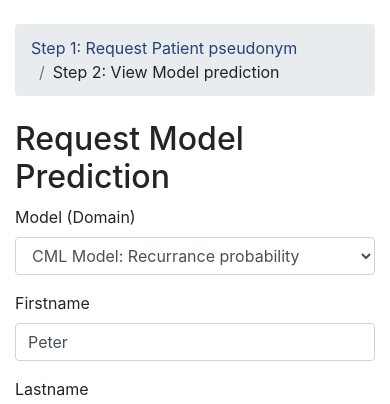
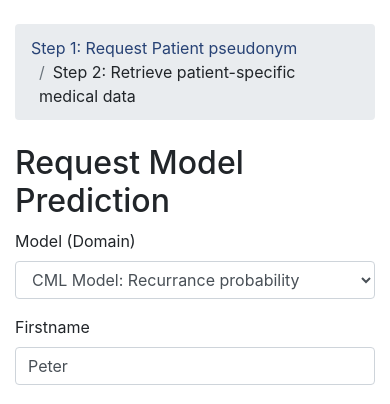
Before and after one commit to hoffmka/predictdemo, a Django app: page /patients/search in a window 390 px wide. Shown: the part 56-460 px from the top of the page. Run offline with Django 3.2, Linux system fonts and the light colour scheme; the visitor is signed in with stand-in values (Sample User, id 1); parts of the project's set-up code (start-up, migrations or seed data) failed here and were passed over; some libraries are stand-ins or nearby versions.

Commit message:
Passing patients pseudonym from TTD to django via session keys Adding shiny app "hello" for testing

```diff
--- a/apps/patients/templates/patients/patients_search.html
+++ b/apps/patients/templates/patients/patients_search.html
@@ -5,7 +5,7 @@
     <div class="container">
         <ol class="breadcrumb my-4">
             <li class="breadcrumb-item active"><a href="">Step 1: Request Patient pseudonym</a></li>
-            <li class="breadcrumb-item" aria-current="page">Step 2: View Model prediction</li>
+            <li class="breadcrumb-item" aria-current="page">Step 2: Retrieve patient-specific medical data</li>
         </ol>
 {% endblock %}
 
--- a/apps/patients/urls.py
+++ b/apps/patients/urls.py
@@ -8,6 +8,6 @@ app_name = 'patients'
 urlpatterns = [
     path('list/<int:trial_pk>', views.patients_list, name='patients_list'),
     path('search', views.patients_search, name='patients_search'),
-    #path('patient', views.patient_mdat_view, name='patient_mdat_view'),
+    path('patient', views.patient_mdat_view, name='patient_mdat_view'),
     path('magpie', views.run_magpie_job, name='run_magpie_job'),
 ]
--- a/apps/patients/views.py
+++ b/apps/patients/views.py
@@ -10,6 +10,8 @@ from ..trials.models import Trial
 from .forms import THSSearchPsnByPatientForm #, ModelSelectionForm
 from .tables import PatientsListTable
 
+import json
+import requests
 # Create your views here.
 
 @login_required
@@ -20,8 +22,6 @@ def patients_search(request):
             """
             HTTP request
             """
-            import json
-            import requests
             from django.core.serializers.json import DjangoJSONEncoder
             from django.conf import settings
             # request SessionId
@@ -94,24 +94,21 @@ def patients_search(request):
             r = requests.post(url, data=json.dumps(post_data, cls=DjangoJSONEncoder), headers=headers)
             response = json.loads(r.text)
             try:
-                tempId = response['patients'][0]['targetId']
+                targetId = response['patients'][0]['targetId']
             except:
-                tempId = None
+                targetId = None
                 errorCode = response['patients'][0]['errorCode']
-
 
             domain = searchPsnByPatientForm.cleaned_data['domain']
             domain = dict(searchPsnByPatientForm.fields['domain'].choices)[domain] # to get the label of the choice
 
-            #modelSelectionForm = ModelSelectionForm()
+            # Passing patient data to session
+            request.session['patient_data'] = json.dumps(post_data['patients'][0]['patient'], cls=DjangoJSONEncoder)
+            request.session['firstName'] = post_data['patients'][0]['patient']['firstName']
+            request.session['targetId'] = targetId
+            request.session['domain'] = domain
 
-            # render PatientRequestList
-            return render(request, 'patients/patient_mdat_view.html', {
-                'patient_data': post_data['patients'][0]['patient'],
-                'domain': domain,
-                'tempId': tempId,
-                #'modelSelectionForm': modelSelectionForm,
-            })
+            return redirect('patients:patient_mdat_view')
     else:
         searchPsnByPatientForm = THSSearchPsnByPatientForm()
 
@@ -119,8 +116,17 @@ def patients_search(request):
         'searchPsnByPatientForm': searchPsnByPatientForm
         })
 
-#def patient_mdat_view(request):
-#    return render(request, 'patients/patient_mdat_view.html', {})
+@login_required
+def patient_mdat_view(request):
+    # get patient data from session
+    patient_data = json.loads(request.session['patient_data'])
+    targetId = request.session['targetId']
+    domain = request.session['domain']
+    return render(request, 'patients/patient_mdat_view.html', {
+        'patient_data' : patient_data,
+        'targetId': targetId,
+        'domain': domain,
+        })
 
 def patients_list(request, trial_pk):
     trial = Trial.objects.get(id = trial_pk)
--- a/predictDemo/wsgi/production.py
+++ b/predictDemo/wsgi/production.py
@@ -14,5 +14,4 @@ from django.core.wsgi import get_wsgi_application
 os.environ.setdefault("DJANGO_SETTINGS_MODULE",
                       "predictDemo.settings.production")
 
-
 application = get_wsgi_application()
```
Also changed, not shown: apps/patients/templates/patients/patient_mdat_view.html (+4 -4 lines), 3 other files.
